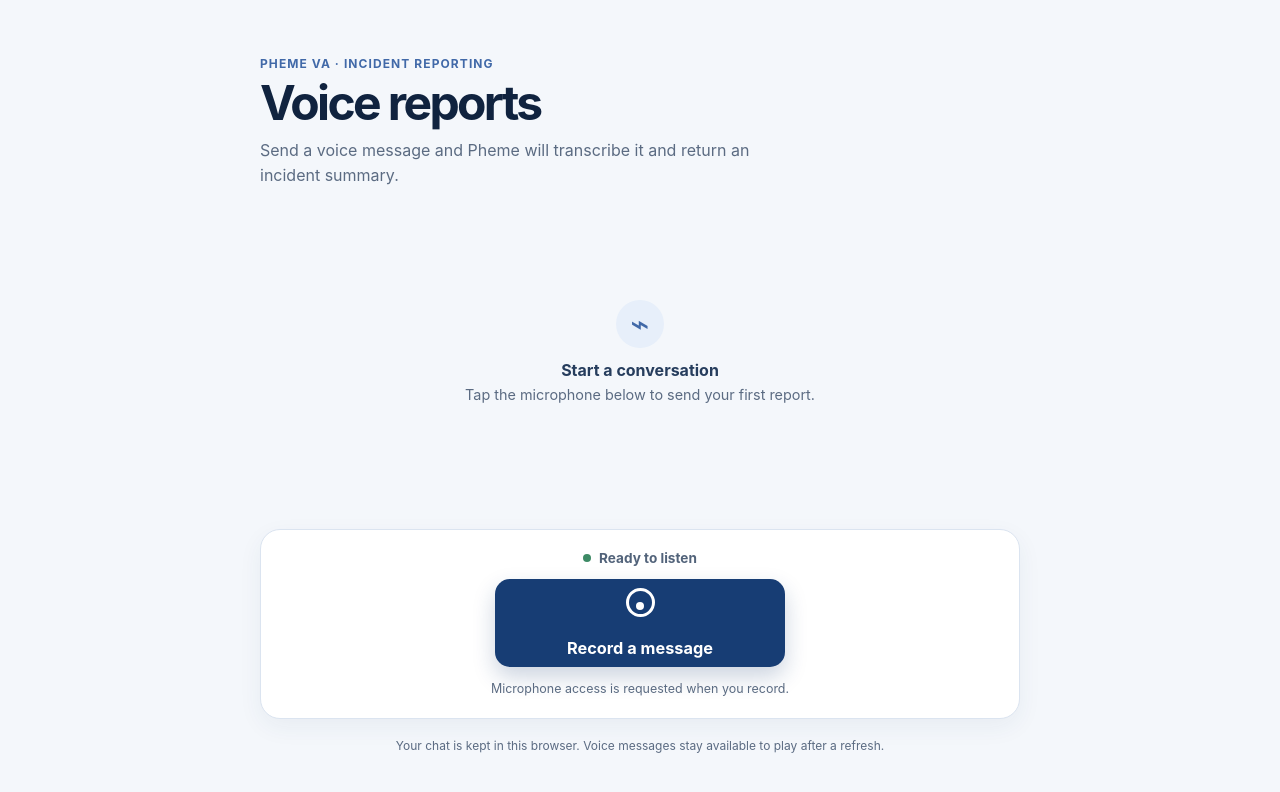
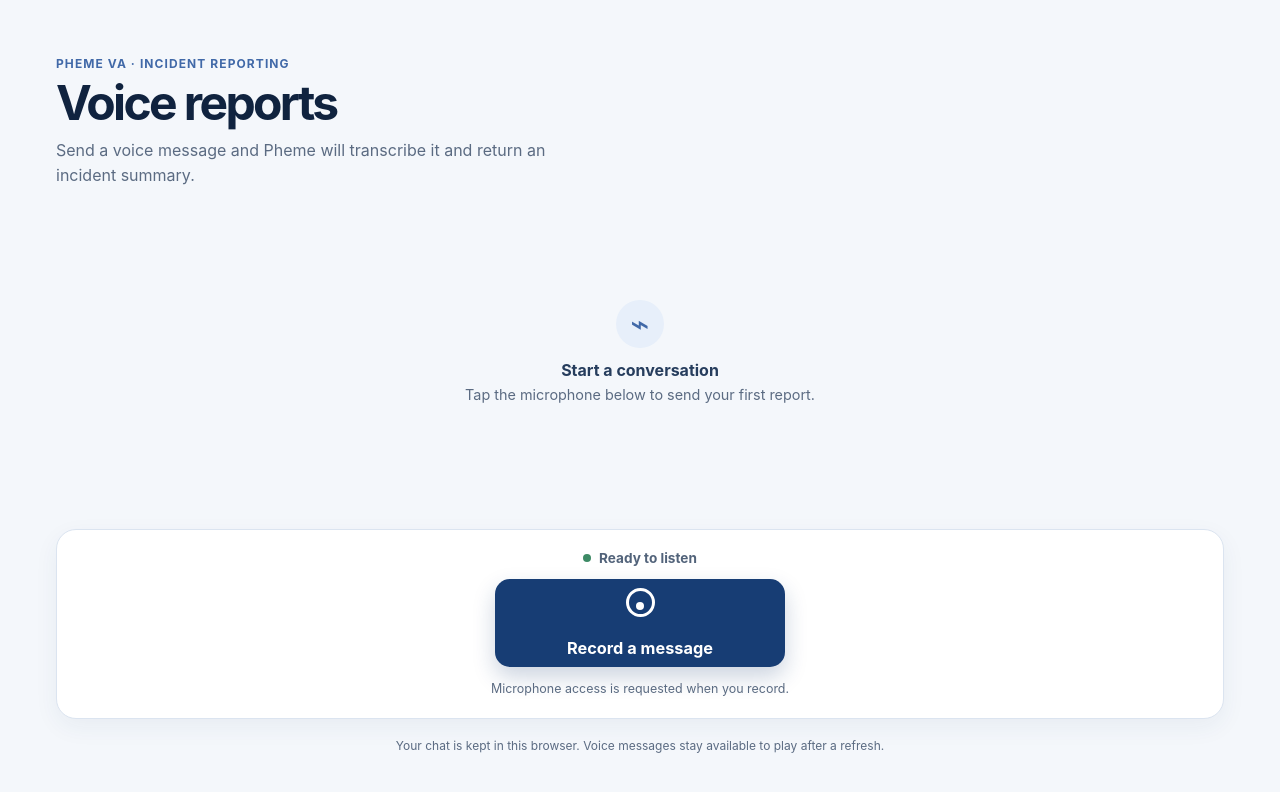
Before and after one commit to CharlieQuirkFYP/agentic-lab, a React (Vite) app in the folder voice-agent-web/: page / in a window 1280 px wide. Shown: the top 792 px of the page. Built offline with nearby package versions, Linux system fonts and the light colour scheme.

Commit message:
fix: use full viewport for voice chat

```diff
--- a/voice-agent-web/src/styles.css
+++ b/voice-agent-web/src/styles.css
@@ -2,7 +2,7 @@
 * { box-sizing: border-box; }
 body { margin: 0; min-width: 320px; min-height: 100vh; }
 button { font: inherit; }
-.shell { width: min(100% - 48px, 760px); min-height: 100svh; margin: 0 auto; padding: clamp(28px, 5vw, 56px) 0 34px; display: flex; flex-direction: column; }
+.shell { width: 100%; min-height: 100svh; margin: 0; padding: clamp(28px, 5vw, 56px) clamp(16px, 5vw, 56px) 34px; display: flex; flex-direction: column; }
 .chat-header { display: flex; align-items: flex-start; justify-content: space-between; gap: 20px; }
 .eyebrow { margin: 0; color: #4169a8; font-size: .75rem; font-weight: 750; letter-spacing: .09em; text-transform: uppercase; }
 h1 { margin: 8px 0 10px; font-size: clamp(2rem, 7vw, 3rem); letter-spacing: -.055em; line-height: 1.02; }
@@ -54,5 +54,5 @@ dl { display: grid; grid-template-columns: repeat(3, 1fr); gap: 8px; }
 footer { margin: 18px 4px 0; font-size: .75rem; text-align: center; }
 @keyframes blink { 50% { opacity: .35; transform: scale(.82); } }
 @media (min-width: 900px) { .shell { padding-bottom: 44px; } .chat { padding-inline: 22px; } .composer { padding-block: 20px; } .record-button { min-height: 88px; } }
-@media (max-width: 600px) { .shell { width: min(100% - 24px, 760px); padding-top: 24px; padding-bottom: max(22px, env(safe-area-inset-bottom)); } .chat-header { align-items: flex-start; gap: 12px; } .intro { font-size: .9rem; } .clear-button { padding: 8px 9px; white-space: nowrap; } .chat { margin-top: 20px; padding-inline: 0; } .bubble { max-width: 94%; padding: 13px 14px 9px; } .voice-message { min-width: min(230px, calc(100vw - 92px)); } .report dl { grid-template-columns: 1fr; } .wide { grid-column: auto; } .composer { position: sticky; bottom: 10px; z-index: 2; margin-inline: -2px; border-radius: 16px; padding: 15px 14px 14px; } .record-button { width: 100%; min-height: 76px; } .help { max-width: 280px; } }
-@media (max-width: 380px) { .shell { width: calc(100% - 16px); padding-top: 18px; } .chat-header { display: block; } .clear-button { margin-top: 14px; } .bubble { max-width: 98%; } .composer { bottom: 6px; } .record-button { min-height: 70px; } }
+@media (max-width: 600px) { .shell { padding-top: 24px; padding-bottom: max(22px, env(safe-area-inset-bottom)); } .chat-header { align-items: flex-start; gap: 12px; } .intro { font-size: .9rem; } .clear-button { padding: 8px 9px; white-space: nowrap; } .chat { margin-top: 20px; padding-inline: 0; } .bubble { max-width: 94%; padding: 13px 14px 9px; } .voice-message { min-width: min(230px, calc(100vw - 92px)); } .report dl { grid-template-columns: 1fr; } .wide { grid-column: auto; } .composer { position: sticky; bottom: 10px; z-index: 2; margin-inline: -2px; border-radius: 16px; padding: 15px 14px 14px; } .record-button { width: 100%; min-height: 76px; } .help { max-width: 280px; } }
+@media (max-width: 380px) { .shell { padding: 18px 8px max(18px, env(safe-area-inset-bottom)); } .chat-header { display: block; } .clear-button { margin-top: 14px; } .bubble { max-width: 98%; } .composer { bottom: 6px; } .record-button { min-height: 70px; } }
```
